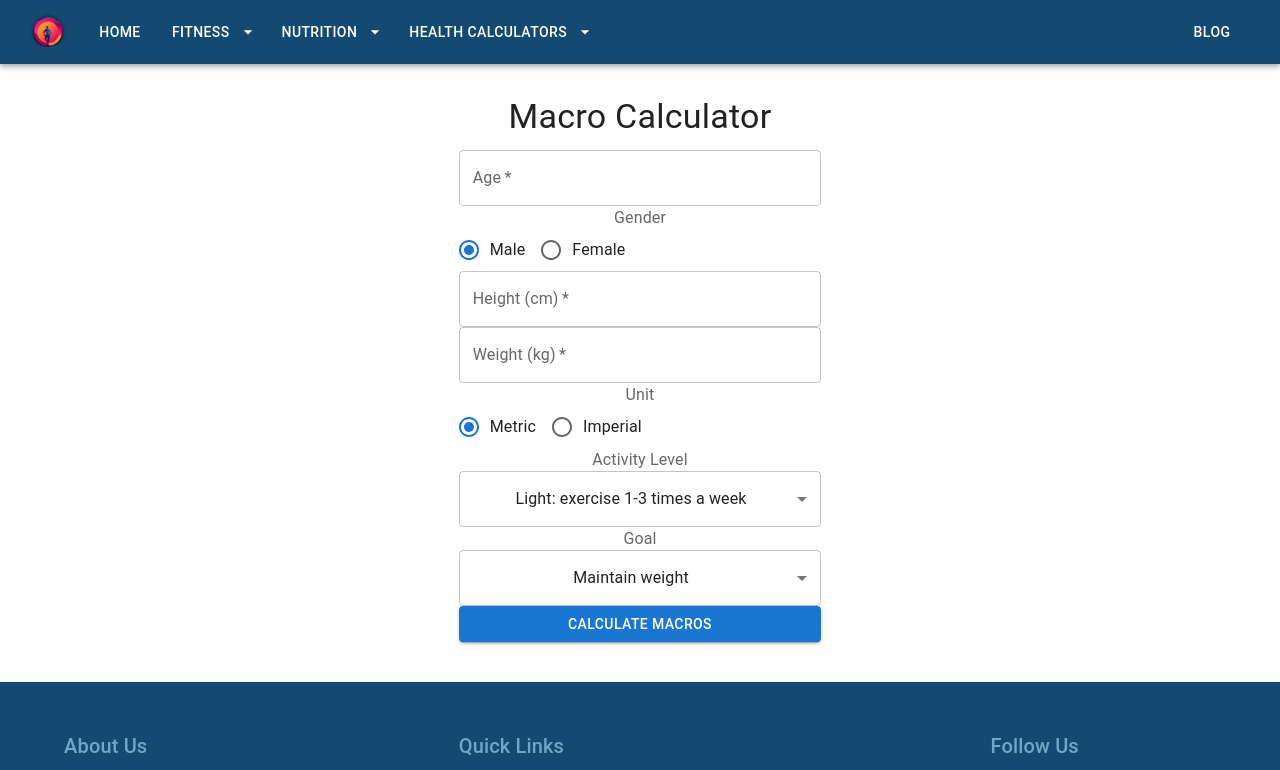
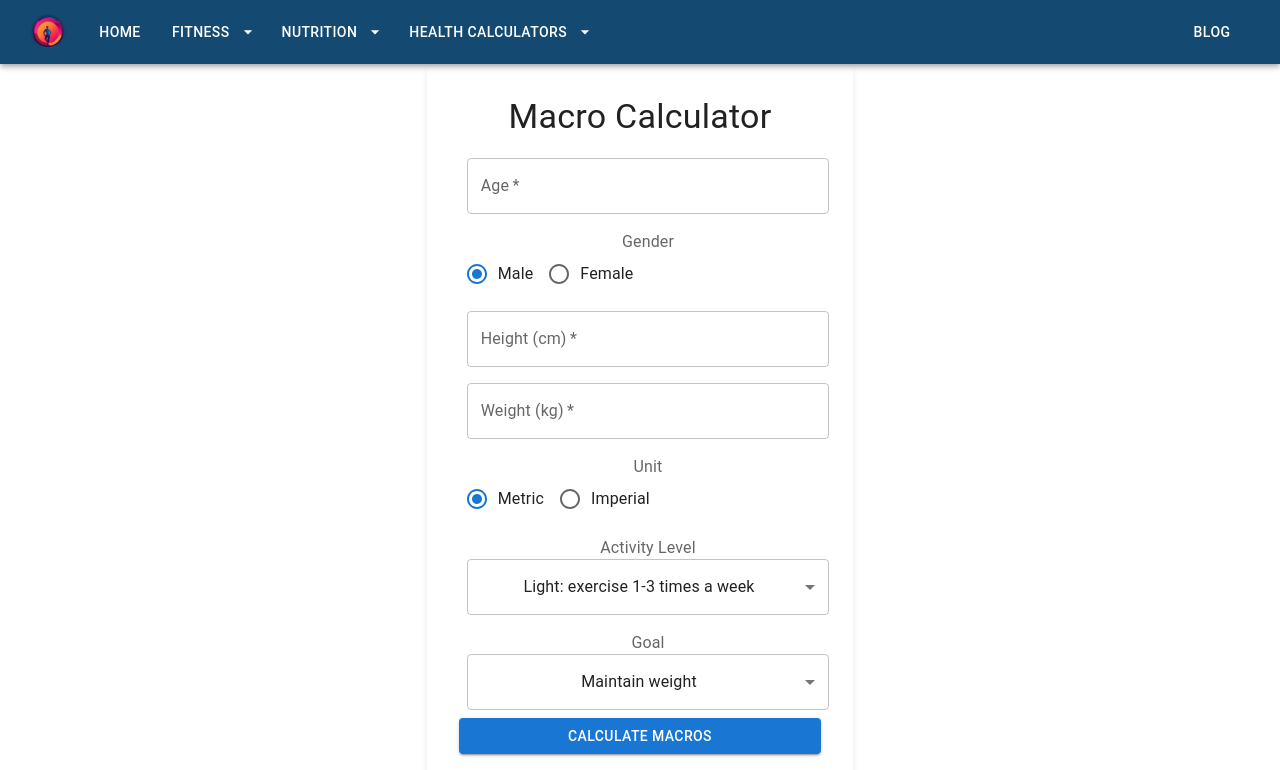
Before and after one commit to laithajjan/FitnessHub, a React (Create React App) app: page /macro in a window 1280 px wide. Shown: the top 770 px of the page. Built offline with nearby package versions, Linux system fonts and the light colour scheme.

Commit message:
Minor styling changes to macro and ORM

```diff
--- a/src/components/MacroCalculator/macrocalculator.jsx
+++ b/src/components/MacroCalculator/macrocalculator.jsx
@@ -15,39 +15,38 @@ import {
   TextField,
   Typography,
 } from '@mui/material';
-import { makeStyles, createStyles } from '@material-ui/core/styles';
+import { styled } from '@mui/system';
 
-const useStyles = makeStyles((theme) =>
-  createStyles({
-    card: {
+const StyledCard = styled(Card)(({ theme }) => ({
   padding: theme.spacing(2),
   textAlign: 'center',
   borderRadius: theme.spacing(1),
   boxShadow: '0 4px 6px rgba(0, 0, 0, 0.1)',
-    },
-    formControl: {
+}));
+
+const StyledFormControl = styled(FormControl)(({ theme }) => ({
   margin: theme.spacing(1),
   minWidth: 120,
-    },
-    resultsSection: {
+  width: '100%',
+}));
+
+const ResultsSection = styled(Box)(({ theme }) => ({
   marginTop: theme.spacing(3),
-    },
-    dietBox: {
+}));
+
+const DietBox = styled(Card)(({ theme }) => ({
   marginTop: theme.spacing(2),
   padding: theme.spacing(2),
   borderRadius: theme.spacing(1),
   boxShadow: '0 4px 6px rgba(0, 0, 0, 0.1)',
   marginBottom: theme.spacing(2),
-    },
-    dietTitle: {
+}));
+
+const DietTitle = styled(Typography)(({ theme }) => ({
   marginBottom: theme.spacing(1),
-    },
-  })
-);
+}));
 
 const MacroCalculator = () => {
-  const classes = useStyles();
-
   const [age, setAge] = useState('');
   const [gender, setGender] = useState('male');
   const [height, setHeight] = useState('');
@@ -99,13 +98,13 @@ const MacroCalculator = () => {
   return (
     <Grid container justifyContent="center">
       <Grid item xs={12} sm={8} md={6} lg={4}>
-        <Card className={classes.card} elevation={0}>
+        <StyledCard elevation={0}>
           <CardContent>
             <Typography variant="h4" align="center" gutterBottom>
               Macro Calculator
             </Typography>
             <form onSubmit={handleSubmit}>
-            <FormControl className={classes.formControl} fullWidth>
+              <StyledFormControl>
                 <TextField
                   label="Age"
                   value={age}
@@ -113,8 +112,8 @@ const MacroCalculator = () => {
                   type="number"
                   required
                 />
-            </FormControl>
-            <FormControl className={classes.formControl} fullWidth>
+              </StyledFormControl>
+              <StyledFormControl>
                 <FormLabel>Gender</FormLabel>
                 <RadioGroup
                   row
@@ -132,8 +131,8 @@ const MacroCalculator = () => {
                     label="Female"
                   />
                 </RadioGroup>
-            </FormControl>
-            <FormControl className={classes.formControl} fullWidth>
+              </StyledFormControl>
+              <StyledFormControl>
                 <TextField
                   label={`Height (${unit === 'metric' ? 'cm' : 'in'})`}
                   value={height}
@@ -141,8 +140,8 @@ const MacroCalculator = () => {
                   type="number"
                   required
                 />
-            </FormControl>
-            <FormControl className={classes.formControl} fullWidth>
+              </StyledFormControl>
+              <StyledFormControl>
                 <TextField
                   label={`Weight (${unit === 'metric' ? 'kg' : 'lb'})`}
                   value={weight}
@@ -150,8 +149,8 @@ const MacroCalculator = () => {
                   type="number"
                   required
                 />
-            </FormControl>
-            <FormControl className={classes.formControl} fullWidth>
+              </StyledFormControl>
+              <StyledFormControl>
                 <FormLabel>Unit</FormLabel>
                 <RadioGroup
                   row
@@ -169,8 +168,8 @@ const MacroCalculator = () => {
                     label="Imperial"
                   />
                 </RadioGroup>
-            </FormControl>
-            <FormControl className={classes.formControl} fullWidth>
+              </StyledFormControl>
+              <StyledFormControl>
                 <FormLabel>Activity Level</FormLabel>
                 <Select
                   value={activityLevel}
@@ -187,8 +186,8 @@ const MacroCalculator = () => {
                     Very Active: intense activity 6-7 times a week
                   </MenuItem>
                 </Select>
-            </FormControl>
-            <FormControl className={classes.formControl} fullWidth>
+              </StyledFormControl>
+              <StyledFormControl>
                 <FormLabel>Goal</FormLabel>
                 <Select
                   value={goal}
@@ -214,54 +213,45 @@ const MacroCalculator = () => {
                     Extreme weight gain (2 lb/1 kg per week)
                   </MenuItem>
                 </Select>
-            </FormControl>
+              </StyledFormControl>
               <Button type="submit" variant="contained" fullWidth color="primary">
                 Calculate Macros
               </Button>
             </form>
           </CardContent>
           {results && (
-            <Box className={classes.resultsSection}>
+            <ResultsSection>
               <Typography variant="h5" align="center" gutterBottom>
                 Results
               </Typography>
               {Object.entries(results).map(([diet, values]) => (
-                <Card
+                <DietBox
                   key={diet}
-                  className={classes.dietBox}
                   style={{
                     backgroundColor: dietColors[diet].background,
-                  }}
-                >
-                  <CardContent>
-                    <Typography
-                      variant="h6"
-                      align="center"
-                      className={classes.dietTitle}
-                      style={{
                     color: dietColors[diet].text,
                   }}
                 >
+                  <DietTitle variant="h6" align="center" gutterBottom>
                     {diet}
+                  </DietTitle>
+                  <Typography variant="body1">
+                    Calories: {Math.round(values.calories)}
                   </Typography>
-                    {Object.entries(values).map(([key, value]) => (
-                      <Typography
-                        key={key}
-                        variant="body1"
-                        align="center"
-                        style={{
-                          color: dietColors[diet].text,
-                        }}
-                      >
-                        {key}: {value}
+                  <Typography variant="body1">
+                    Protein: {Math.round(values.protein)}g
                   </Typography>
+                  <Typography variant="body1">
+                    Carbs: {Math.round(values.carbs)}g
+                  </Typography>
+                  <Typography variant="body1">
+                    Fat: {Math.round(values.fat)}g
+                  </Typography>
+                </DietBox>
               ))}
-                  </CardContent>
-                </Card>
-              ))}
-            </Box>
+            </ResultsSection>
           )}
-        </Card>
+        </StyledCard>
       </Grid>
     </Grid>
   );
--- a/src/components/OneRepMaxCalculator/onerepmaxcalculator.jsx
+++ b/src/components/OneRepMaxCalculator/onerepmaxcalculator.jsx
@@ -18,6 +18,9 @@ import {
   TableRow,
   TextField,
   Typography,
+  Container,
+  Grid,
+  Paper,
 } from '@mui/material';
 
 const OneRepMaxCalculator = () => {
@@ -51,11 +54,17 @@ const OneRepMaxCalculator = () => {
     }
   };
 
-
-
   return (
-    <Box component="form" onSubmit={handleSubmit}>
-      <Typography variant="h4">One Rep Max Calculator</Typography>
+    <Box sx={{ paddingTop: 6, paddingBottom: 6 }}>
+      <Container maxWidth="md">
+        <Paper elevation={3} sx={{ p: 6, my: 6 }}>
+          <Grid container spacing={4}>
+            <Grid item xs={12}>
+              <Typography variant="h4" align="center" gutterBottom sx={{ mb: 2 }}>
+                One Rep Max Calculator
+              </Typography>
+            </Grid>
+            <Grid item xs={12}>
               <FormControl component="fieldset">
                 <FormLabel component="legend">Unit</FormLabel>
                 <RadioGroup
@@ -67,27 +76,37 @@ const OneRepMaxCalculator = () => {
                   <FormControlLabel value="lbs" control={<Radio />} label="lbs" />
                 </RadioGroup>
               </FormControl>
+            </Grid>
+            <Grid item xs={12} sm={6}>
               <TextField
+                fullWidth
                 label={`Weight Lifted (${unit})`}
                 value={weight}
                 onChange={(e) => setWeight(e.target.value)}
                 type="number"
                 required
               />
+            </Grid>
+            <Grid item xs={12} sm={6}>
               <TextField
+                fullWidth
                 label="Reps Performed"
                 value={reps}
                 onChange={(e) => setReps(e.target.value)}
                 type="number"
                 required
               />
-      <Button type="submit" variant="contained">
+            </Grid>
+            <Grid item xs={12}>
+              <Button fullWidth type="submit" variant="contained" onClick={handleSubmit} sx={{ mt: 2 }}>
                 Calculate
               </Button>
+            </Grid>
+          </Grid>
           {maxWeight && (
-        <>
-          <Typography variant="h5">
-            Estimated 1 Rep Max: {maxWeight.toFixed(1)} {unit}
+            <Box sx={{ mt: 4 }}>
+              <Typography variant="h5" align="center" color="primary.main" sx={{ mb: 2 }}>
+                Estimated 1 Rep Max: <span style={{ color: "#f50057", fontWeight: "bold" }}>{maxWeight.toFixed(1)}</span> {unit}
               </Typography>
               {liftingPercentages && (
                 <Table>
@@ -107,8 +126,15 @@ const OneRepMaxCalculator = () => {
                   </TableBody>
                 </Table>
               )}
-        </>
+            </Box>
           )}
+        </Paper>
+      </Container>
+      <Box sx={{ mt: 4, textAlign: 'center' }}>
+        <Typography variant="caption" color="text.secondary">
+          Powered by OneRepMaxCalculator.com
+        </Typography>
+      </Box>
     </Box>
   );
 };
```
Lines whose indentation alone changed are shown as unchanged.
